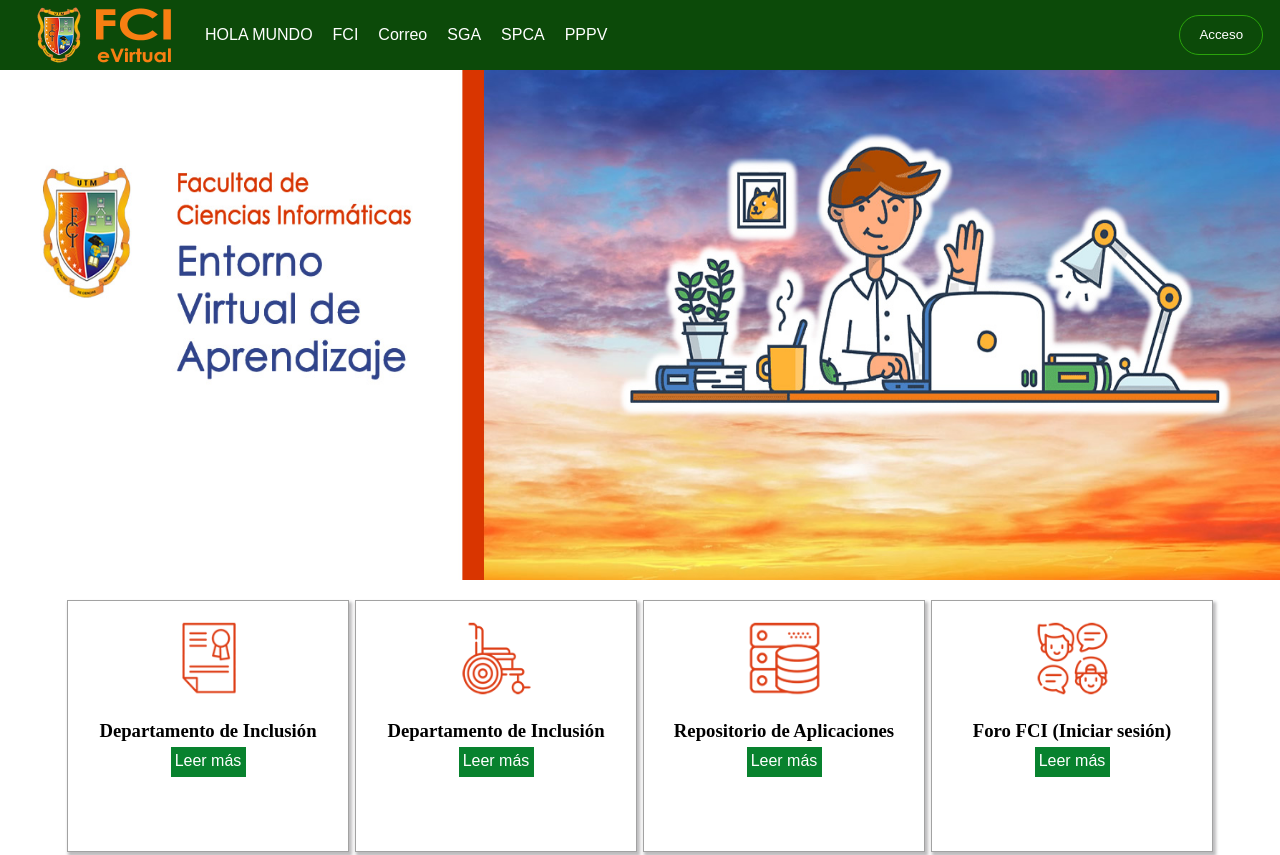
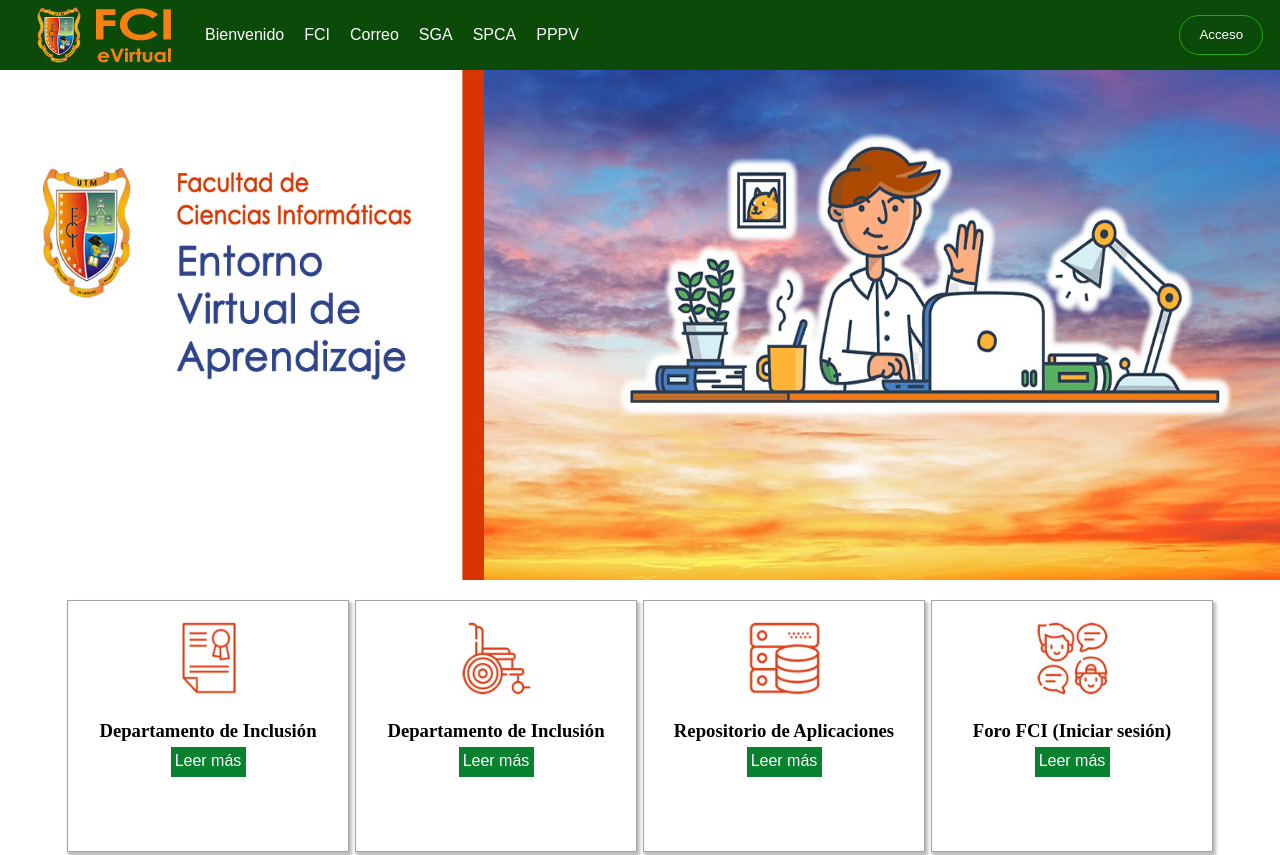
Before and after one commit to TeddyCevallos/Proyecto-FCI, a plain HTML site: page index.html in a window 1280 px wide. Shown: the top 855 px of the page. Drawn offline with Linux system fonts and the light colour scheme.

Commit message:
Update index.html

```diff
--- a/index.html
+++ b/index.html
@@ -13,7 +13,7 @@
         <nav>
             <img src="img/logofci.png" alt="">
             <ul>
-                <li><a href="#">HOLA MUNDO</a> </li>
+                <li><a href="#">Bienvenido</a> </li>
                 <li><a href="http://fci.utm.edu.ec/">FCI</a> </li>
                 <li><a href="https://accounts.google.com/signin/v2/identifier?continue=https%3A%2F%2Fmail.google.com%2Fmail%2F&service=mail&hd=utm.edu.ec&sacu=1&flowName=GlifWebSignIn&flowEntry=AddSession">Correo</a> </li>
                 <li><a href="https://app.utm.edu.ec/sga/">SGA</a> </li>
```
